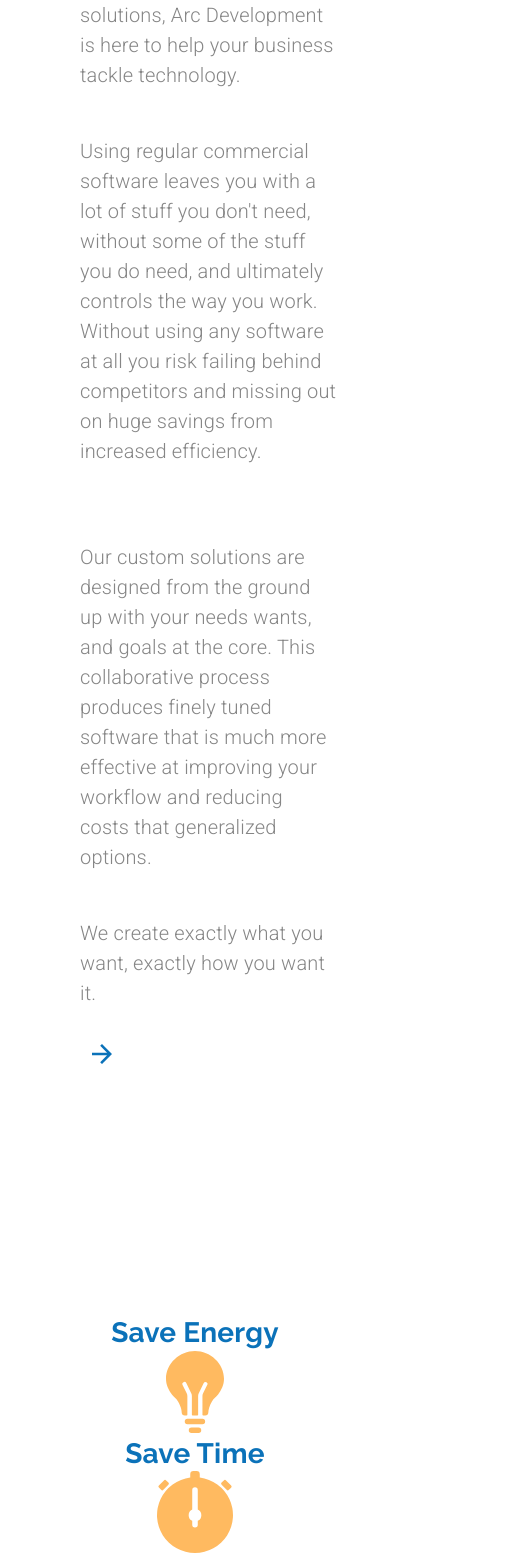
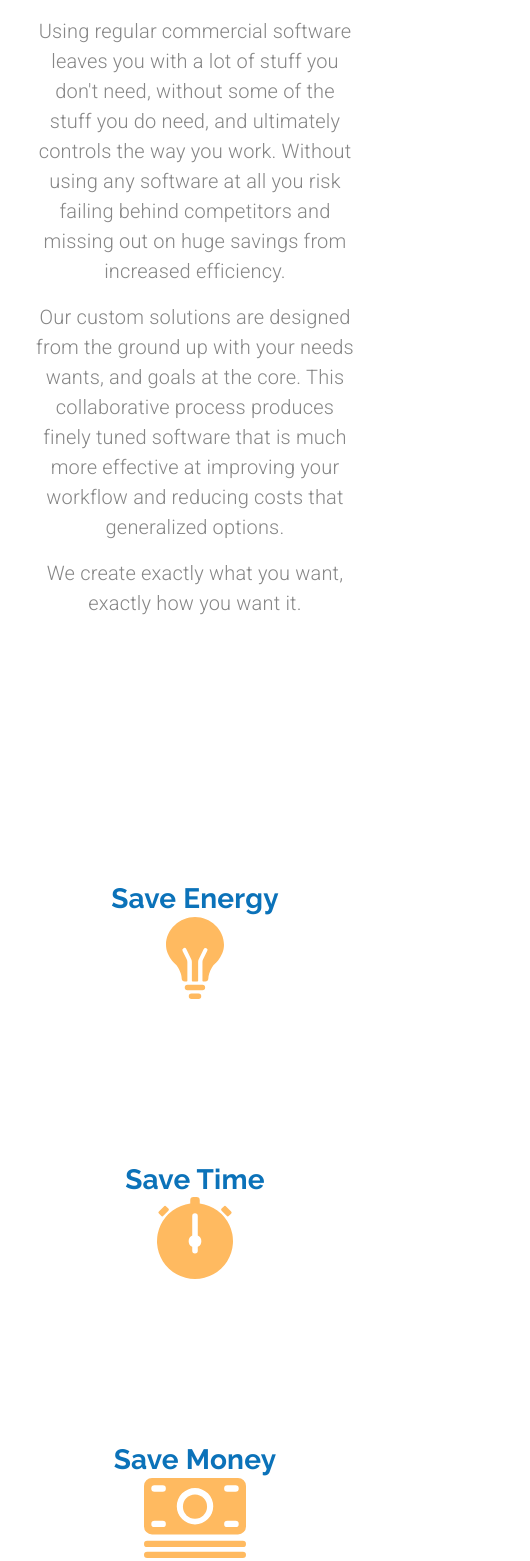
Before and after one commit to oscaramos/arc-development, a React (Create React App) app: page /customsoftware in a window 390 px wide. Shown: the part 400-1961 px from the top of the page, 530 px wide, since content can reach past the window. Built offline with nearby package versions, Linux system fonts and the light colour scheme.

Commit message:
Now CustomSoftware is Responsive

```diff
--- a/src/components/CustomSoftware.js
+++ b/src/components/CustomSoftware.js
@@ -4,8 +4,9 @@ import Lottie from 'react-lottie'
 
 import Grid from '@material-ui/core/Grid'
 import IconButton from '@material-ui/core/IconButton'
-import { makeStyles } from '@material-ui/core/styles'
-import { Typography } from '@material-ui/core'
+import Hidden from '@material-ui/core/Hidden'
+import { makeStyles, useTheme } from '@material-ui/core/styles'
+import { Typography, useMediaQuery } from '@material-ui/core'
 
 import backArrow from '../assets/backArrow.svg'
 import forwardArrow from '../assets/forwardArrow.svg'
@@ -20,7 +21,7 @@ import automationAnimation from '../animations/automationAnimation/data'
 import uxAnimation from '../animations/uxAnimation/data'
 
 
-const useStyles = makeStyles({
+const useStyles = makeStyles(theme => ({
   heading: {
     maxWidth: '40em',
   },
@@ -29,11 +30,14 @@ const useStyles = makeStyles({
   },
   mainContainer: {
     padding: '2em 5em 10em 5em',
+    [theme.breakpoints.down("sm")]: {
+      padding: '1em 2em 4em 2em',
+    }
   },
   itemContainer: {
-    maxWidth: '40em',
+    maxWidth: '40em'
   },
-})
+}))
 
 
 function CustomSoftware() {
@@ -75,16 +79,26 @@ function CustomSoftware() {
     },
   }
 
+  const theme = useTheme()
+  const matchesMD = useMediaQuery(theme.breakpoints.down('md'))
+  const matchesSM = useMediaQuery(theme.breakpoints.down('sm'))
+
   return (
     <Grid container direction='column' className={classes.mainContainer}>
       {/*----- Custom Software Development -----*/}
-      <Grid item container direction='row'>
+      <Grid
+        item container
+        direction={matchesSM? 'column': 'row'}
+        alignItems={matchesSM? 'center': undefined}
+      >
         <Grid item className={classes.arrowContainer} style={{ marginRight: '1rem', marginLeft: '-3.5rem' }}>
+          <Hidden mdDown>
             <IconButton style={{ backgroundColor: 'transparent' }} component={Link} to='/services'>
               <img src={backArrow} alt='Back to Services Page' />
             </IconButton>
+          </Hidden>
         </Grid>
-        <Grid item container direction='column' className={classes.heading}>
+        <Grid item container direction='column' className={classes.heading} style={{ textAlign: matchesMD? 'center': undefined }}>
           <Grid item>
             <Typography variant='h2'>
               Custom Software Development
@@ -120,15 +134,23 @@ function CustomSoftware() {
           </Grid>
         </Grid>
         <Grid item className={classes.arrowContainer}>
+          <Hidden mdDown>
             <IconButton style={{ backgroundColor: 'transparent' }} component={Link} to='/mobileapps'>
               <img src={forwardArrow} alt='Forward to iOS/Android App Development' />
             </IconButton>
+          </Hidden>
         </Grid>
       </Grid>
 
       {/*----- Save Energy, Save Time and Save Money -----*/}
-      <Grid item container direction='row' justify='center' style={{ marginTop: '15em', marginBottom: '20em' }}>
-        <Grid item container md direction='column' alignItems='center' style={{ maxWidth: '40em' }}>
+      <Grid
+        item container
+        direction={matchesSM? 'column': 'row'}
+        justify={matchesSM? undefined: 'center'}
+        alignItems={matchesSM? 'center': undefined}
+        style={{ marginTop: '15em', marginBottom: '20em' }}
+      >
+        <Grid item container md direction='column' alignItems='center' style={{ maxWidth: '40em', marginBottom: matchesSM? '10em': 0  }}>
           <Grid item>
             <Typography variant='h4'>
               Save Energy
@@ -138,7 +160,7 @@ function CustomSoftware() {
             <img src={lightbulb} alt='lightbulb' />
           </Grid>
         </Grid>
-        <Grid item container md direction='column' alignItems='center' style={{ maxWidth: '40em' }}>
+        <Grid item container md direction='column' alignItems='center' style={{ maxWidth: '40em', marginBottom: matchesSM? '10em': 0}}>
           <Grid item>
             <Typography variant='h4'>
               Save Time
@@ -148,7 +170,7 @@ function CustomSoftware() {
             <img src={stopwatch} alt='stopwatch' />
           </Grid>
         </Grid>
-        <Grid item container md direction='column' alignItems='center' style={{ maxWidth: '40em' }}>
+        <Grid item container md direction='column' alignItems='center' style={{ maxWidth: '40em', marginBottom: matchesSM? '10em': 0}}>
           <Grid item>
             <Typography variant='h4'>
               Save Money
@@ -161,8 +183,20 @@ function CustomSoftware() {
       </Grid>
 
       {/*----- Documents & Data and Scale -----*/}
-      <Grid item container direction='row' justify='space-between'>
-        <Grid item container md direction='row' className={classes.itemContainer}>
+      <Grid
+        item container
+        direction={matchesMD? 'column': 'row'}
+        justify={matchesMD? undefined: 'space-between'}
+        alignItems={matchesMD? 'center': undefined}
+      >
+        <Grid
+          item container
+          md
+          direction={matchesMD? 'column': 'row'}
+          alignItems={matchesMD? 'center': undefined}
+          className={classes.itemContainer}
+          style={{ marginBottom: '15em', textAlign: matchesMD? 'center': undefined}}
+        >
           <Grid item container md direction='column'>
             <Grid item>
               <Typography variant='h4'>
@@ -189,19 +223,27 @@ function CustomSoftware() {
             <Lottie options={documentsOptions} />
           </Grid>
         </Grid>
-        <Grid item container md direction='row' className={classes.itemContainer}>
+
+        <Grid
+          item container
+          md
+          direction={matchesMD? 'column': 'row'}
+          alignItems={matchesMD? 'center': undefined}
+          className={classes.itemContainer}
+          style={{ textAlign: matchesMD? 'center': 'right'}}
+        >
           <Grid item md style={{ maxHeight: 260, maxWidth: 280 }}>
             <Lottie options={scaleOptions} />
           </Grid>
 
           <Grid item container md direction='column'>
             <Grid item>
-              <Typography variant='h4' align='right'>
+              <Typography variant='h4'>
                 Scale
               </Typography>
             </Grid>
             <Grid item>
-              <Typography variant='body1' paragraph align='right'>
+              <Typography variant='body1' paragraph>
                 Whether you’re a large brand, just getting started, or
                 taking off right now, our application architecture
                 ensures pain-free growth and reliability.
@@ -212,11 +254,19 @@ function CustomSoftware() {
       </Grid>
 
       {/*----- Root-Cause Analysis -----*/}
-      <Grid item container direction='column' alignItems='center'
+      <Grid
+        item container
+        direction='column'
+        alignItems='center'
         style={{ marginTop: '20em', marginBottom: '20em'}}
       >
         <Grid item>
-          <img src={roots} alt='three with roots extending out' height='450em' width='450em' />
+          <img
+            src={roots}
+            alt='three with roots extending out'
+            height={matchesSM? '200em': '450em'}
+            width={matchesSM? '200em': '450em'}
+          />
         </Grid>
         <Grid item container direction='column' className={classes.itemContainer}>
           <Grid item>
@@ -239,8 +289,20 @@ function CustomSoftware() {
       </Grid>
 
       {/*----- Automation and User Experience Design -----*/}
-      <Grid item container direction='row' justify='space-between'>
-        <Grid item container md direction='row' className={classes.itemContainer}>
+      <Grid
+        item container
+        direction={matchesMD? 'column': 'row'}
+        justify={matchesMD? undefined: 'space-between'}
+        alignItems={matchesMD? 'center': undefined}
+      >
+        <Grid
+          item container
+          md
+          direction={matchesMD? 'column': 'row'}
+          alignItems={matchesMD? 'center': undefined}
+          className={classes.itemContainer}
+          style={{ marginBottom: '15em', textAlign: matchesMD? 'center': undefined}}
+        >
           <Grid item container md direction='column'>
             <Grid item>
               <Typography variant='h4'>
@@ -266,19 +328,27 @@ function CustomSoftware() {
             <Lottie options={automationOptions} />
           </Grid>
         </Grid>
-        <Grid item container md direction='row' className={classes.itemContainer}>
+
+        <Grid
+          item container
+          md
+          direction={matchesMD? 'column': 'row'}
+          alignItems={matchesMD? 'center': undefined}
+          className={classes.itemContainer}
+          style={{ textAlign: matchesMD? 'center': 'right'}}
+        >
           <Grid item md style={{ maxHeight: 310, maxWidth: 155 }}>
             <Lottie options={uxOptions} />
           </Grid>
 
           <Grid item container md direction='column'>
             <Grid item>
-              <Typography variant='h4' align='right'>
+              <Typography variant='h4'>
                 Scale
               </Typography>
             </Grid>
             <Grid item>
-              <Typography variant='body1' paragraph align='right'>
+              <Typography variant='body1' paragraph>
                 Whether you’re a large brand, just getting started, or
                 taking off right now, our application architecture
                 ensures pain-free growth and reliability.
```
Lines whose indentation alone changed are shown as unchanged.
